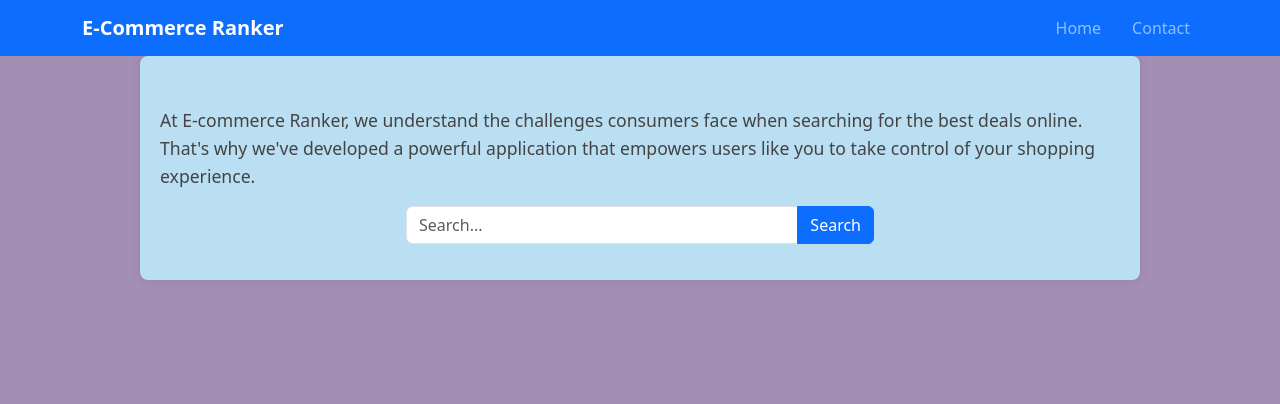
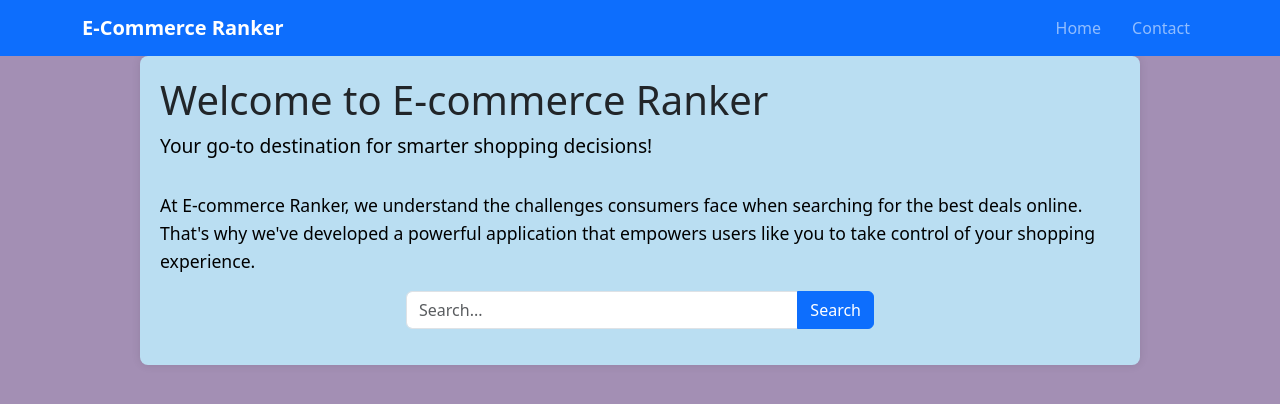
Before and after one commit to josh484/eCommerce-ranker, a React (Vite) app: page / in a window 1280 px wide. Shown: the top 404 px of the page. Built offline with nearby package versions, Linux system fonts and the light colour scheme.

Commit message:
changed colour

```diff
--- a/src/components/Home.css
+++ b/src/components/Home.css
@@ -19,7 +19,7 @@
 
 .sub-heading {
   font-size: 1.2em;
-  color: #555;
+  color: #000000;
   margin-bottom: 20px;
 }
 
@@ -31,5 +31,5 @@
 .main-content p {
   font-size: 1.1em;
   line-height: 1.6;
-  color: #444;
+  color: #000000;
 }
--- a/src/components/Home.jsx
+++ b/src/components/Home.jsx
@@ -6,7 +6,8 @@ import SearchBar from './SearchBar';
 function Home() {
   return (
     <div className="home-container">
-
+      <h1>Welcome to E-commerce Ranker</h1>
+      <p className="sub-heading">Your go-to destination for smarter shopping decisions!</p>
       <section className="main-content">
         <p>At E-commerce Ranker, we understand the challenges consumers face when searching for the best deals online. That's why we've developed a powerful application that empowers users like you to take control of your shopping experience.</p>
         <Ranker />
```
